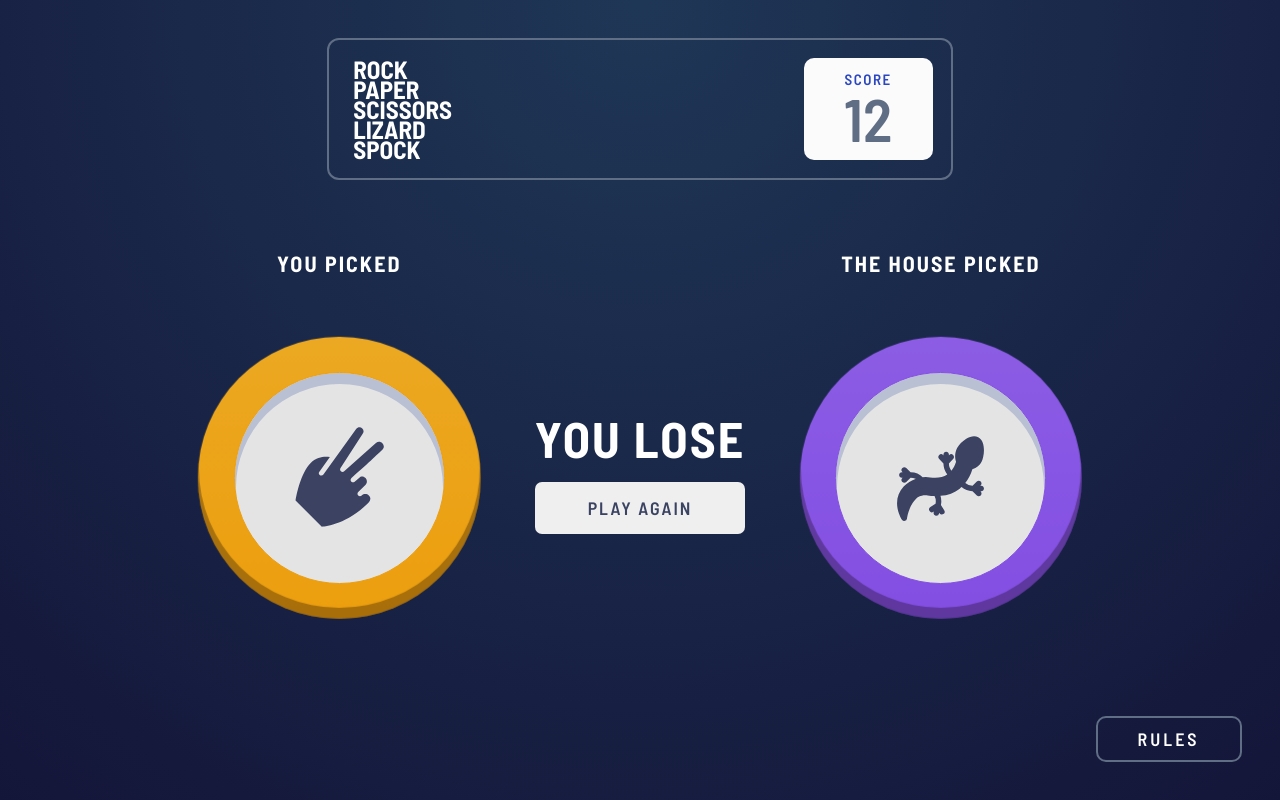
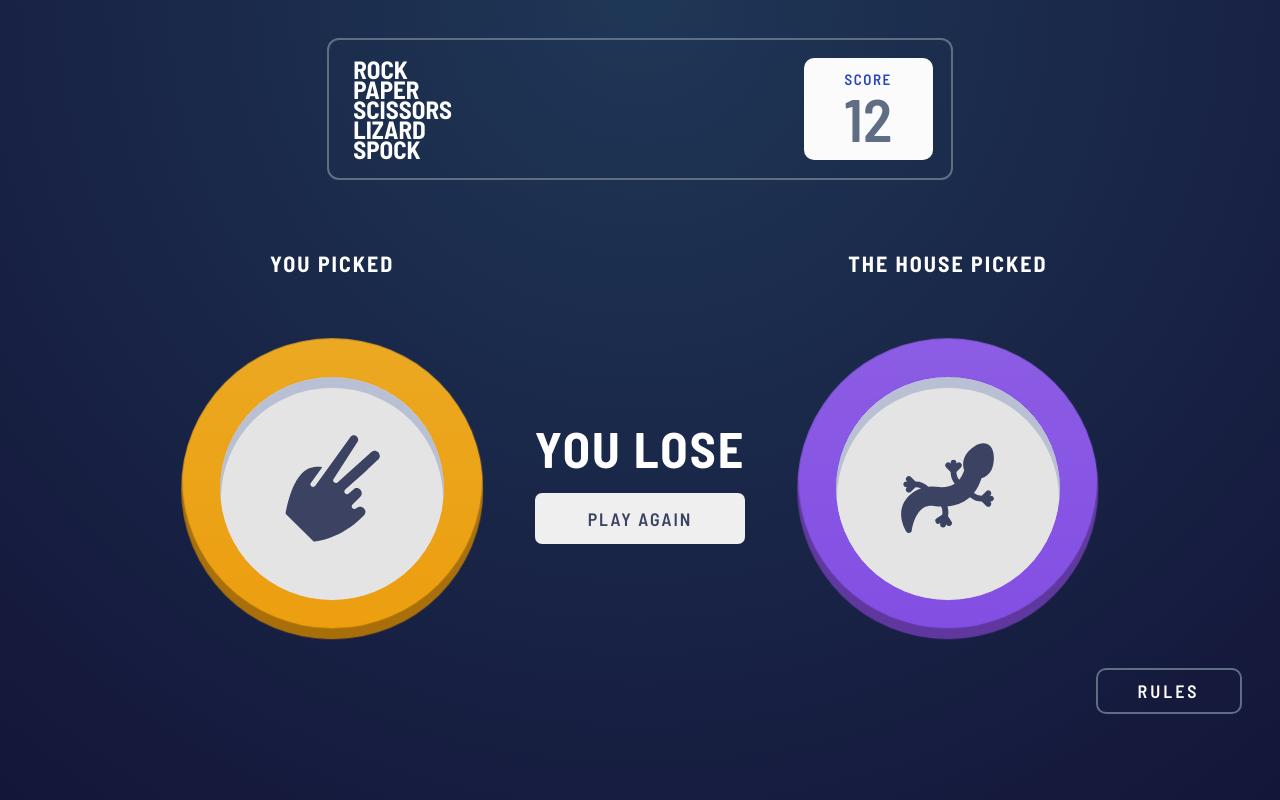
Before and after one commit to AnshumanMahato/rock-paper-scissors, a website: page index.html in a window 1280 px wide. Drawn offline with Linux system fonts and the light colour scheme.

Commit message:
desktop done

```diff
--- a/sass/_components.scss
+++ b/sass/_components.scss
@@ -52,8 +52,8 @@
 // Chips
 
 .chip {
-    height: 16.5vw;
-    width: 16.5vw;
+    height: 22.539rem;
+    width: 22.539rem;
     border-radius: 50%;
     transform-style: preserve-3d;
     background-color: hsla(238, 48%, 15%, 0.501);
@@ -188,7 +188,7 @@
     &__content {
         background-color: #fff;
         border-radius: 12px;
-        padding: 2%;
+        padding: 2.5%;
         display: flex;
         flex-direction: column;
         align-items: center;
--- a/sass/_layout.scss
+++ b/sass/_layout.scss
@@ -121,7 +121,7 @@ body {
 }
 
 .footer {
-    margin-top: auto;
+    margin-top: 5.5%;
     display: flex;
     width: 100%;
     justify-content: flex-end;
```
Also changed, not shown: index.html (+0 -11 lines), css/style.css.
